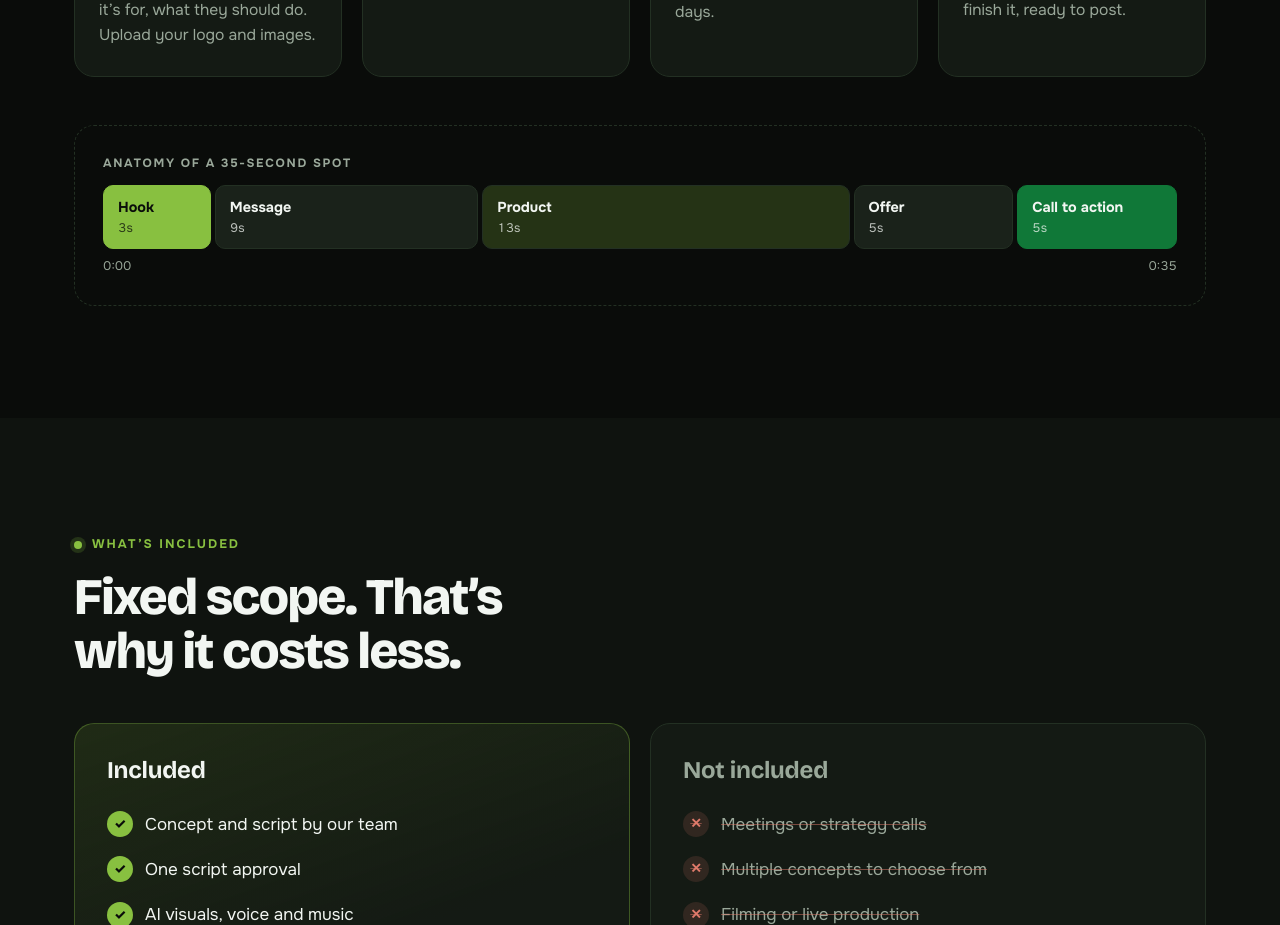
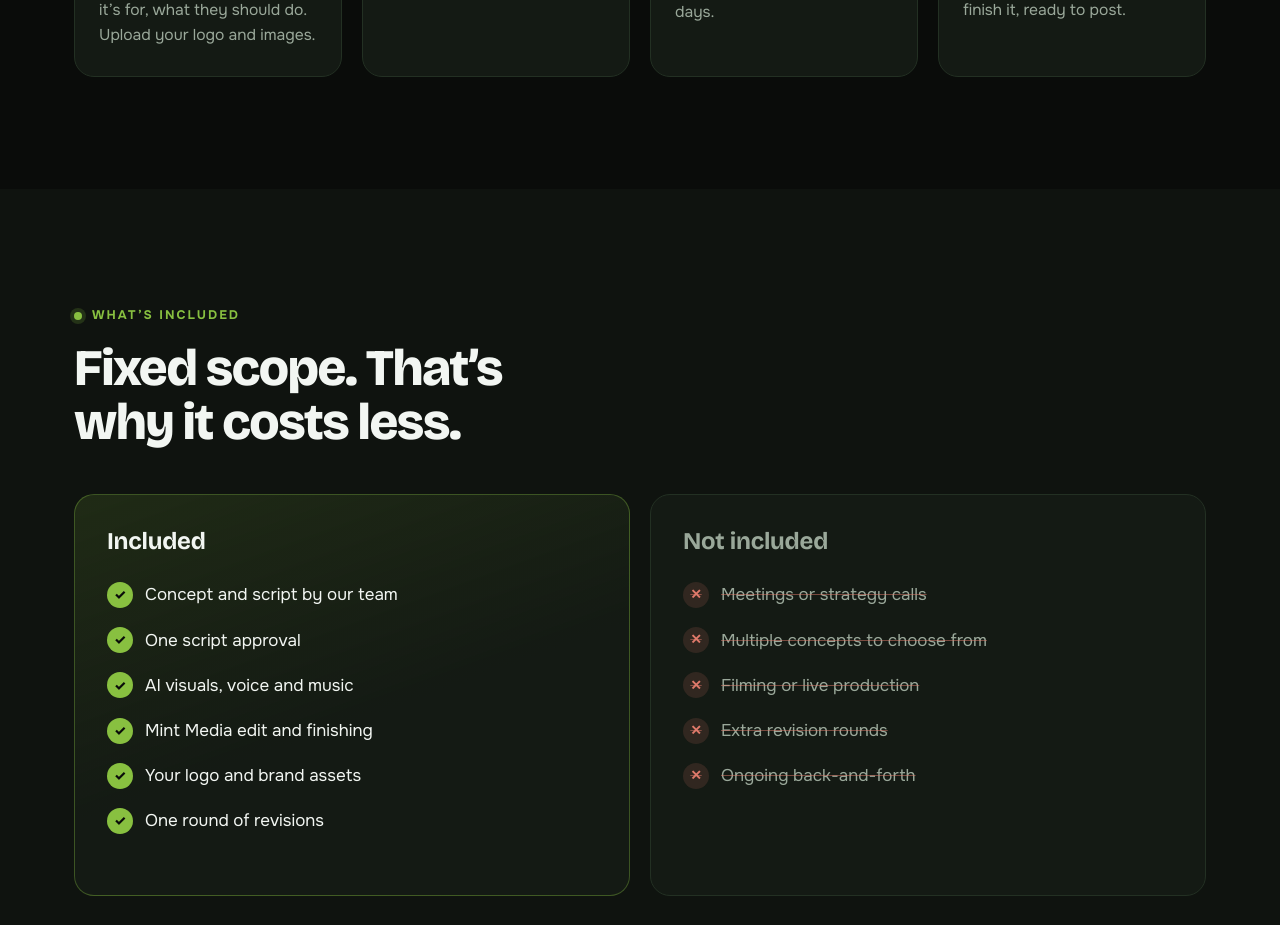
Before and after one commit to Mosheshindler/Chol-hamoed-site, a Next.js app in the folder mint-35/: page / in a window 1280 px wide. Shown: the part 1660-2585 px from the top of the page. Built offline with nearby package versions, Linux system fonts and the light colour scheme.

Commit message:
Mint 35: remove the anatomy-of-a-spot section
Co-Authored-By: Claude Opus 5.5 <noreply@anthropic.com>
Claude-Session: https://claude.ai/code/session_01Gn4ycKQSx2aQDxxekZbfBs

```diff
--- a/mint-35/app/globals.css
+++ b/mint-35/app/globals.css
@@ -170,19 +170,6 @@ p { margin: 0 0 12px; }
 .timeline .dot { position: relative; display: grid; place-items: center; width: 48px; height: 48px; border-radius: 50%; background: var(--lime); color: #0a0c0a; font-family: var(--display); font-weight: 800; font-size: 1.3rem; margin-bottom: 22px; box-shadow: 0 0 0 6px var(--card); }
 .timeline p { color: var(--muted); margin: 0; font-size: .98rem; }
 
-/* Anatomy */
-.anatomy { margin-top: 48px; padding: 28px; border: 1px dashed var(--line); border-radius: var(--radius); }
-.anatomy .label { text-transform: uppercase; letter-spacing: .14em; font-size: .75rem; color: var(--muted); }
-.anatomy-bar { display: flex; gap: 4px; height: 64px; }
-.seg { flex-basis: 0; min-width: 0; display: flex; flex-direction: column; justify-content: center; padding: 0 14px; border-radius: 10px; background: var(--card-2); border: 1px solid var(--line); overflow: hidden; transition: background .2s; }
-.seg:nth-child(1) { background: var(--lime); color: #0a0c0a; border-color: var(--lime); }
-.seg:nth-child(3) { background: rgba(136,192,64,.22); }
-.seg:nth-child(5) { background: var(--green); border-color: var(--green); }
-.seg:hover { filter: brightness(1.15); }
-.seg b { font-size: .9rem; white-space: nowrap; overflow: hidden; text-overflow: ellipsis; }
-.seg span { font-size: .78rem; opacity: .75; font-variant-numeric: tabular-nums; }
-.anatomy-scale { display: flex; justify-content: space-between; margin-top: 8px; color: var(--muted); font-size: .78rem; font-variant-numeric: tabular-nums; }
-
 /* Yes / No */
 .yesno { display: grid; grid-template-columns: 1fr 1fr; gap: 20px; margin-top: 44px; }
 .yesno h3 { font-size: 1.5rem; margin-bottom: 18px; }
@@ -298,7 +285,6 @@ legend { font-weight: 600; font-size: .92rem; margin-bottom: 10px; }
   .packages { grid-template-columns: 1fr; }
   .start-copy { position: static; }
   .footer-grid { grid-template-columns: 1fr; }
-  .seg b { font-size: .78rem; }
 }
 @media (max-width: 560px) {
   body { font-size: 16px; }
@@ -315,9 +301,6 @@ legend { font-weight: 600; font-size: .92rem; margin-bottom: 10px; }
   .hero-visual { height: 500px; }
   .fc-1 { left: -4px; top: 60px; }
   .fc-2 { right: -4px; bottom: 110px; }
-  .anatomy { padding: 20px 14px; }
-  .anatomy-bar { height: auto; flex-wrap: wrap; }
-  .seg { flex-basis: 30%; padding: 10px 12px; }
   .compare-table th, .compare-table td { padding: 12px 12px; font-size: .9rem; }
   .marquee-label { padding: 16px 14px; }
   .marquee-group span { font-size: 1.2rem; }
--- a/mint-35/app/page.js
+++ b/mint-35/app/page.js
@@ -44,14 +44,6 @@ const compare = [
 ]
 
 const uses = ['Product launches', 'Events', 'Sales & offers', 'Announcements', 'Services', 'Social content', 'Testing new ideas']
-
-const anatomy = [
-  {name: 'Hook', secs: 3},
-  {name: 'Message', secs: 9},
-  {name: 'Product', secs: 13},
-  {name: 'Offer', secs: 5},
-  {name: 'Call to action', secs: 5},
-]
 
 const packages = [
   {name: 'Single 35', blurb: 'One commercial, one message.', items: ['1 commercial, 30–60 sec', '1 platform export', '1 revision round'], cta: 'Start My Commercial'},
@@ -113,17 +105,6 @@ export default function Home() {
                 </li>
               ))}
             </ol>
-            <div className="anatomy" aria-label="Example structure of a 35-second spot">
-              <p className="label">Anatomy of a 35-second spot</p>
-              <div className="anatomy-bar">
-                {anatomy.map(a => (
-                  <div key={a.name} style={{flexGrow: a.secs}} className="seg">
-                    <b>{a.name}</b><span>{a.secs}s</span>
-                  </div>
-                ))}
-              </div>
-              <div className="anatomy-scale"><span>0:00</span><span>0:35</span></div>
-            </div>
           </div>
         </section>
 
```
